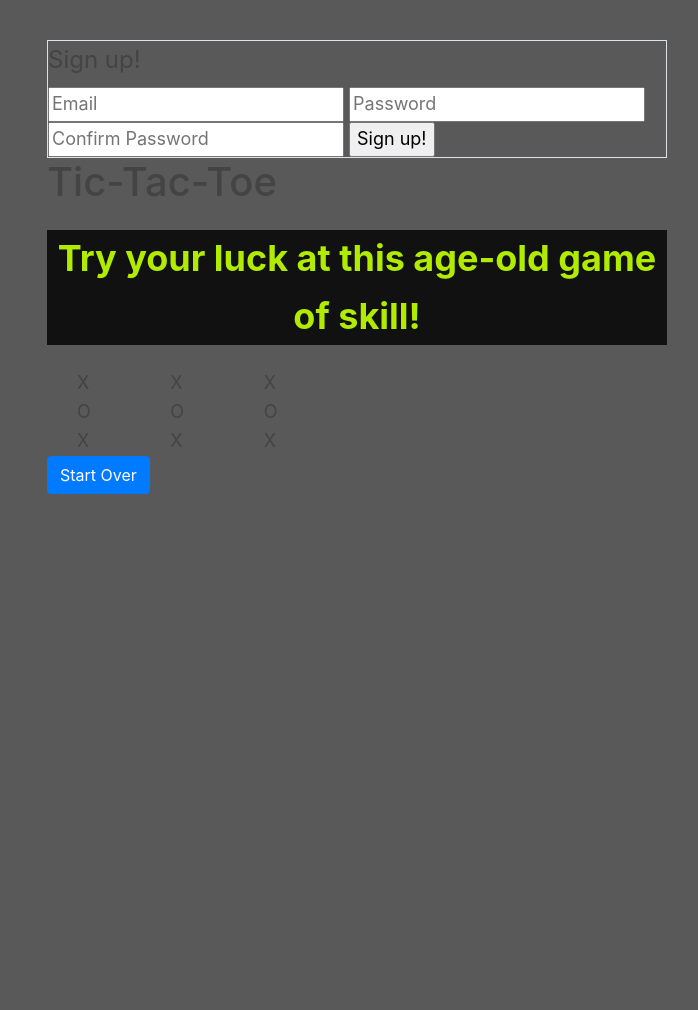
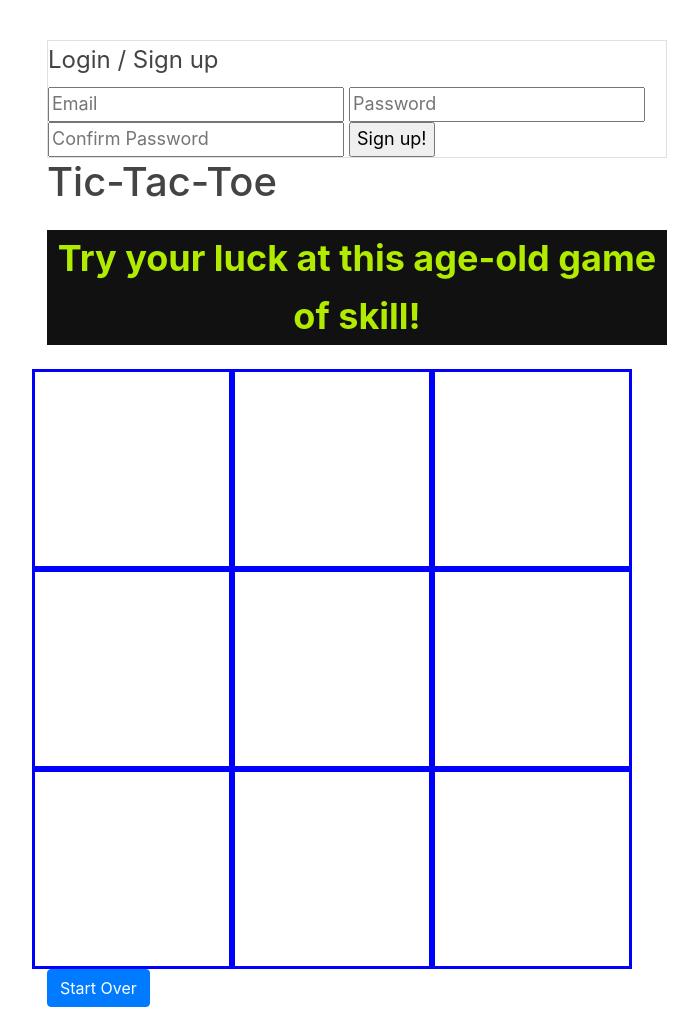
Before and after one commit to GRyanRI/tictactoe-client, a website built with webpack: page index.html in a window 1280 px wide. Shown: the whole page, without its empty margins (283-981 px from the left). Before the commit the page ends 800 px from the top, so only its background shows below. Built offline with nearby package versions, Linux system fonts and the light colour scheme.

Commit message:
Revamped my approach to the gameBoard layout. Got it to look the way I wanted, now I need to work on how it functions.

```diff
--- a/assets/scripts/app.js
+++ b/assets/scripts/app.js
@@ -7,5 +7,6 @@
 // require('./example')
 
 $(() => {
-  // your JS code goes here
-})
+
+}
+)
--- a/assets/styles/colors.scss
+++ b/assets/styles/colors.scss
@@ -10,3 +10,17 @@ $scorpion: #595959;
 $tundora: #444;
 $mine-shaft: #363636;
 $cod-gray: #111;
+$palettes: (
+  mono: (black: #000, dark: #333, base: #666, light: #888, white: #fff,),
+  brown: (light: #f7f4ef, medium: #f7f4ee, dark: #aaa392,),
+  brand: (
+    macaroni: #eba43c,
+    orange: #f37930,
+    green: #75a832,
+    teal: #138f87,
+    darker-gray: #466368,
+    dark-gray: #5c656a,
+    medium-gray: #9baeb2,
+    light-gray: #919598,
+    dark-blue: #1e3037,)
+  );
--- a/assets/styles/theme.scss
+++ b/assets/styles/theme.scss
@@ -2,14 +2,25 @@ $background-color: $scorpion;
 $font-color: $lime;
 $quote-color: $cod-gray;
 $font-size: 30px;
-
-body {
-  background-color: $background-color;
-  color: $font-color;
-}
 
 .quote {
   background-color: $quote-color;
   font-size: $font-size * 1.5;
   color: $font-color;
 }
+
+.flex-container {
+  display: flex;
+  flex-direction: column;
+}
+
+.board-container {
+  height: 100%;
+  width: 100%;
+}
+
+.gameSquare {
+  width: 200px;
+  height: 200px;
+  border: 3px solid blue;
+}
--- a/index.html
+++ b/index.html
@@ -12,7 +12,7 @@
 <body class="container-fluid">
   <form id="sign-up" class="border">
     <fieldset>
-      <legend>Sign up!</legend>
+      <legend>Login / Sign up</legend>
       <input type="text" name="credentials[email]" placeholder="Email">
       <input type="password" name="credentials[password]" placeholder="Password">
       <input type="password" name="credentials[password_confirmation]" placeholder="Confirm Password">
@@ -24,29 +24,22 @@
 
   <p class="quote">Try your luck at this age-old game of skill!</p>
 
-  <div class="container-fluid">
+      <div class="flex-container">
+        <div class="<div id="gameBoard" class="col-12 col-sm-8 col-lg-6"">
           <div class="row">
-      <div class="col-12 col-sm-6 content">
-        <div class="container-fluid tic-container">
-          <div class="row tic-row">
-            <div class="col-4 tic-box blue"> X </div>
-            <div class="col-4 tic-box blue"> X </div>
-            <div class="col-4 tic-box blue"> X </div>
-          </div>
-          <div class="row tic-row">
-            <div class="col-4 tic-box blue"> O </div>
-            <div class="col-4 tic-box blue"> O </div>
-            <div class="col-4 tic-box blue"> O </div>
-          </div>
-          <div class="row tic-row">
-            <div class="col-4 tic-box blue"> X </div>
-            <div class="col-4 tic-box blue"> X </div>
-            <div class="col-4 tic-box blue"> X </div>
+            <div class="gameSquare" class="col-lg-4 col-sm-4 col-4 blank"></div>
+            <div class="gameSquare" class="col-lg-4 col-sm-4 col-4 blank"></div>
+            <div class="gameSquare" class="col-lg-4 col-sm-4 col-4 blank"></div>
+            <div class="gameSquare" class="col-lg-4 col-sm-4 col-4 blank"></div>
+            <div class="gameSquare" class="col-lg-4 col-sm-4 col-4 blank"></div>
+            <div class="gameSquare" class="col-lg-4 col-sm-4 col-4 blank"></div>
+            <div class="gameSquare" class="col-lg-4 col-sm-4 col-4 blank"></div>
+            <div class="gameSquare" class="col-lg-4 col-sm-4 col-4 blank"></div>
+            <div class="gameSquare" class="col-lg-4 col-sm-4 col-4 blank"></div>
           </div>
         </div>
       </div>
-    </div>
-  </div>
+
 
     <button type="button" class="btn btn-primary" data-toggle="modal" data-target="#startOverModal"> Start Over</button>
     <div class="modal fade" id="startOverModal">
```
Lines whose indentation alone changed are shown as unchanged.
